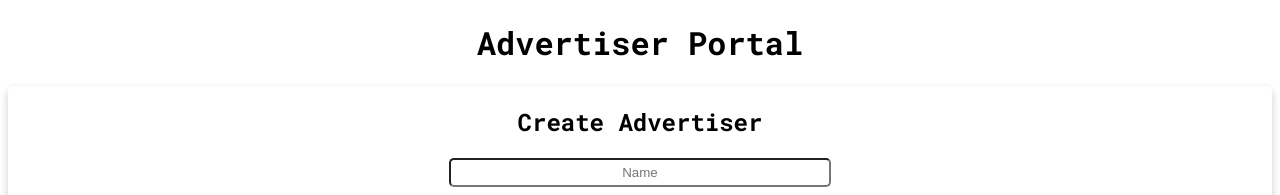
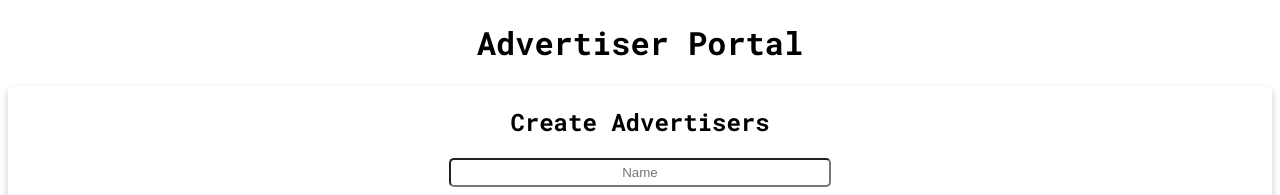
Before and after one commit to abheek786/advertiser-portal, a React (Create React App) app: page / in a window 1280 px wide. Shown: the top 195 px of the page. Built offline with nearby package versions, Linux system fonts and the light colour scheme.

Commit message:
Circle CI Demo to Oscar and Sohila

```diff
--- a/src/components/Advertiser/Advertiser.component.tsx
+++ b/src/components/Advertiser/Advertiser.component.tsx
@@ -3,7 +3,7 @@ import './Advertiser.component.scss';
 
 const Advertiser: FC = () => (
   <div className="Advertiser">
-    <h2 className="Advertiser-headline">Create Advertiser</h2>
+    <h2 className="Advertiser-headline">Create Advertisers</h2>
     <div className="Advertiser-formInput">
       <div><input className="Advertiser-input" type="text" placeholder="Name" /></div>
       <div><input className="Advertiser-input" type="text" placeholder="APYS" /></div>
```
